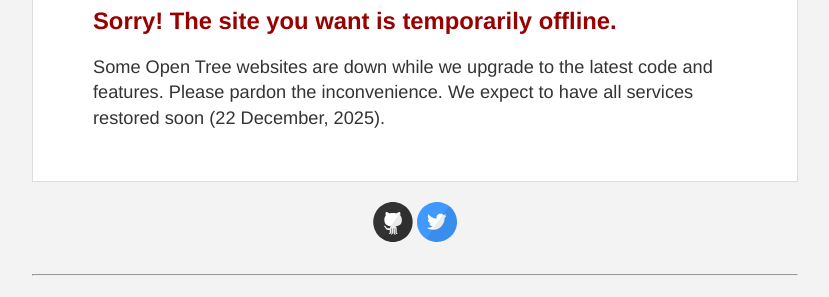
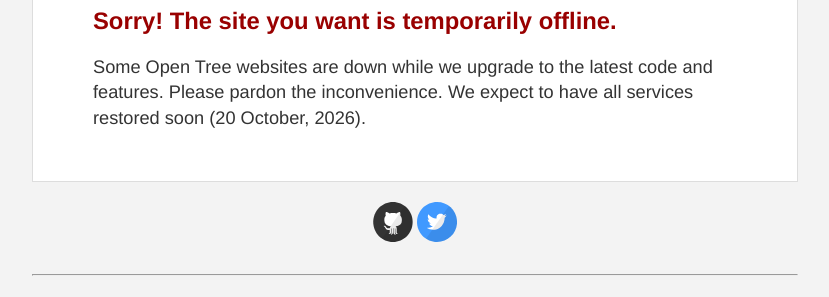
Before and after one commit to OpenTreeOfLife/opentreeoflife.github.io, a Jekyll site: the page built from maintenance.md, in a window 1280 px wide. Shown: the part 180-477 px from the top of the page, without its empty margins (225-1054 px from the left). Built offline with Jekyll 4.4.1, drawn with Linux system fonts in a browser that asks for light colours; our own code applies the rules of GitHub Pages for plain Markdown files.

Commit message:
maintenance mode

```diff
--- a/maintenance.md
+++ b/maintenance.md
@@ -16,6 +16,6 @@ title: Maintenance - Open Tree of Life
 
     Some Open Tree websites are down while we upgrade to the latest
     code and features. Please pardon the inconvenience. We expect to have all
-    services restored soon (22 December, 2025).
+    services restored soon (20 October, 2026).
 
 </div>
```
